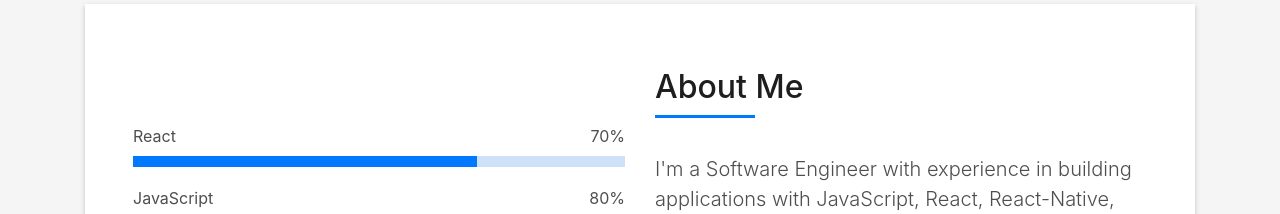
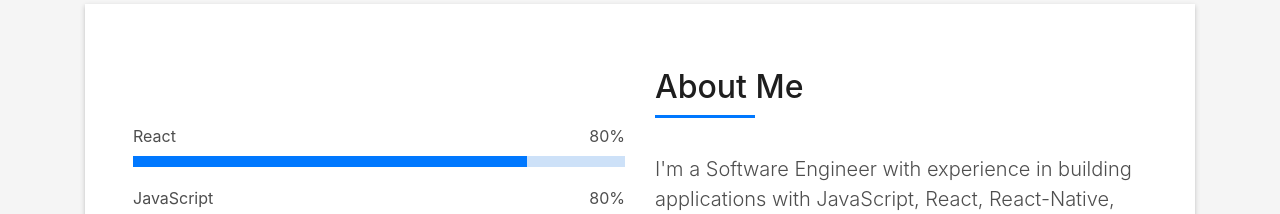
Before and after one commit to MahmudAhmed/mahmudahmed.github, a React (Create React App) app: page / in a window 1280 px wide. Shown: the part 860-1074 px from the top of the page. Built offline with nearby package versions, Linux system fonts and the light colour scheme; a web font is replaced by a local one.

Commit message:
new projects

```diff
--- a/src/components/about.jsx
+++ b/src/components/about.jsx
@@ -8,8 +8,8 @@ class About extends React.Component {
         {
           id: "React_skill",
           content: "React",
-          porcentage: "70%",
-          value: "70"
+          porcentage: "80%",
+          value: "80"
         },
         {
           id: "JavaScript_skill",
```
